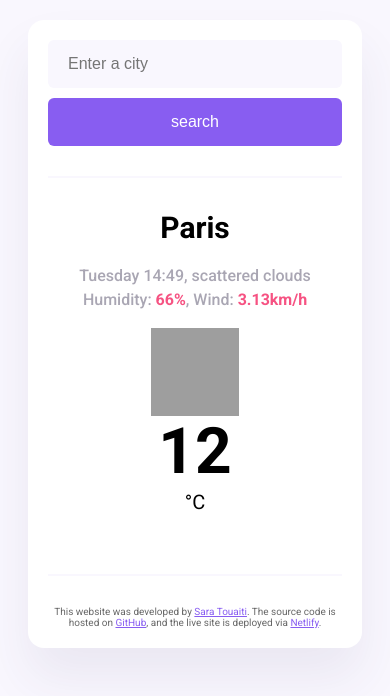
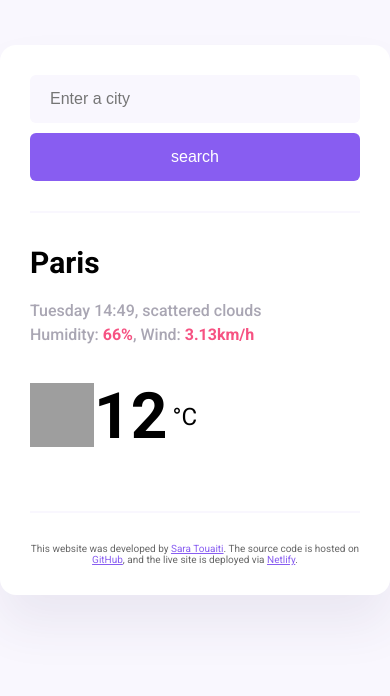
Before and after one commit to SarahTouaiti/meteology, a plain HTML site: page index.html in a window 390 px wide. Drawn offline with nearby package versions, Linux system fonts and the light colour scheme; no server answers; grey boxes are pictures that could not be loaded.

```diff
--- a/src/styles.css
+++ b/src/styles.css
@@ -1,6 +1,7 @@
 body {
   background-color: #f9f7fe;
   font-family: "Roboto", sans-serif;
+  margin: 0;
 }
 header {
   border-bottom: 2px solid #f9f7fe;
@@ -20,6 +21,7 @@ footer {
 a {
   color: #885df1;
 }
+
 .weather-app {
   background-color: white;
   max-width: 600px;
@@ -27,28 +29,37 @@ a {
   padding: 30px;
   box-shadow: 0 30px 50px rgba(65, 50, 100, 0.08);
   border-radius: 16px;
+  box-sizing: border-box;
 }
+
 .search-form-input {
   background-color: #f9f7fe;
   border: none;
   border-radius: 6px;
-  max-width: 80%;
+  width: 100%;
   padding: 15px 20px;
   font-size: 16px;
+  box-sizing: border-box;
 }
+
 .search-form-button {
   background: #885df1;
   padding: 15px 30px;
   border: none;
   font-size: 16px;
-  margin-left: 5px;
+  margin-top: 10px;
   border-radius: 6px;
   color: white;
+  width: 100%;
 }
+
 .weather-app-data {
   display: flex;
+  flex-wrap: wrap;
   justify-content: space-between;
+  gap: 20px;
 }
+
 .weather-app-city {
   margin: 0;
   font-size: 30px;
@@ -63,27 +74,35 @@ a {
 .weather-app-details strong {
   color: #f65282;
 }
+
 .weather-app-temperature {
   display: flex;
+  align-items: center;
 }
+
 .temperature-value {
-  font-size: 88px;
+  font-size: 64px;
   font-weight: bold;
-  line-height: 88px;
+  line-height: 64px;
 }
 .temperature-unit {
-  margin-top: 6px;
-  font-size: 28px;
+  margin-left: 5px;
+  font-size: 24px;
 }
+
 .weather-app-emoji {
-  width: 88px;
-  height: 88px;
+  width: 64px;
+  height: 64px;
 }
+
 .weather-forecast {
   display: flex;
-  justify-content: space-around;
+  flex-wrap: wrap;
+  justify-content: center;
+  gap: 20px;
   margin-top: 30px;
 }
+
 .weather-forecast-date {
   text-align: center;
   color: rgba(39, 33, 66, 0.4);
@@ -92,8 +111,8 @@ a {
   margin-bottom: 10px;
 }
 .weather-forecast-icon {
-  width: 88px;
-  height: 88px;
+  width: 64px;
+  height: 64px;
   display: block;
   margin: 0 auto;
 }
@@ -107,54 +126,34 @@ a {
 .weather-forecast-temperature {
   padding: 0 10px;
 }
-@media (max-width: 600px) {
-  /* Adjust the main weather app container */
-  .weather-app {
-    margin: 20px;
-    padding: 20px;
+
+/* 🔁 Responsive Styles */
+@media (min-width: 768px) {
+  .search-form-input {
+    width: auto;
+    max-width: 80%;
+    display: inline-block;
   }
 
-  /* Adjust the layout of weather data to stack vertically */
-  .weather-app-data {
-    flex-direction: column;
-    align-items: center;
-    text-align: center;
+  .search-form-button {
+    width: auto;
+    display: inline-block;
+    margin-left: 5px;
+    margin-top: 0;
   }
 
-  /* Stack temperature value and unit vertically */
-  .weather-app-temperature {
-    flex-direction: column;
-    align-items: center;
+  .temperature-value {
+    font-size: 88px;
+    line-height: 88px;
   }
 
-  /* Make temperature value smaller for mobile */
-  .temperature-value {
-    font-size: 64px;
-    line-height: 64px;
+  .temperature-unit {
+    font-size: 28px;
   }
 
-  /* Resize the unit of temperature for mobile */
-  .temperature-unit {
-    font-size: 20px;
-  }
-
-  /* Stack the weather forecast items vertically */
-  .weather-forecast {
-    flex-direction: column;
-    gap: 20px;
-  }
-
-  /* Ensure the search button is full width on mobile */
-  .search-form-button {
-    display: block;
-    width: 100%;
-    margin: 10px 0 0 0;
-  }
-
-  /* Make search input full width on mobile */
-  .search-form-input {
-    width: 100%;
-    max-width: 100%;
-    box-sizing: border-box;
+  .weather-app-emoji,
+  .weather-forecast-icon {
+    width: 88px;
+    height: 88px;
   }
 }
```
